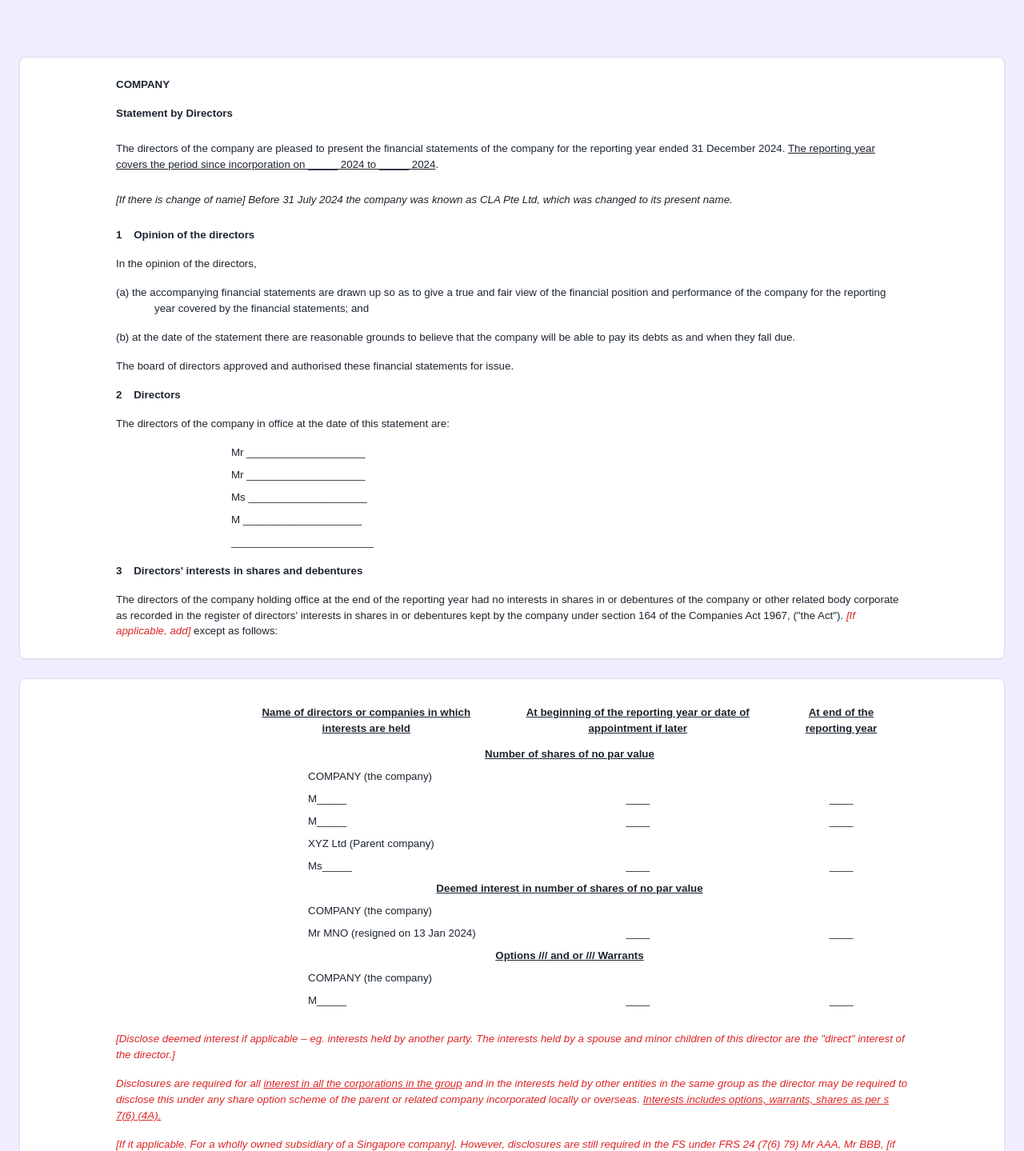
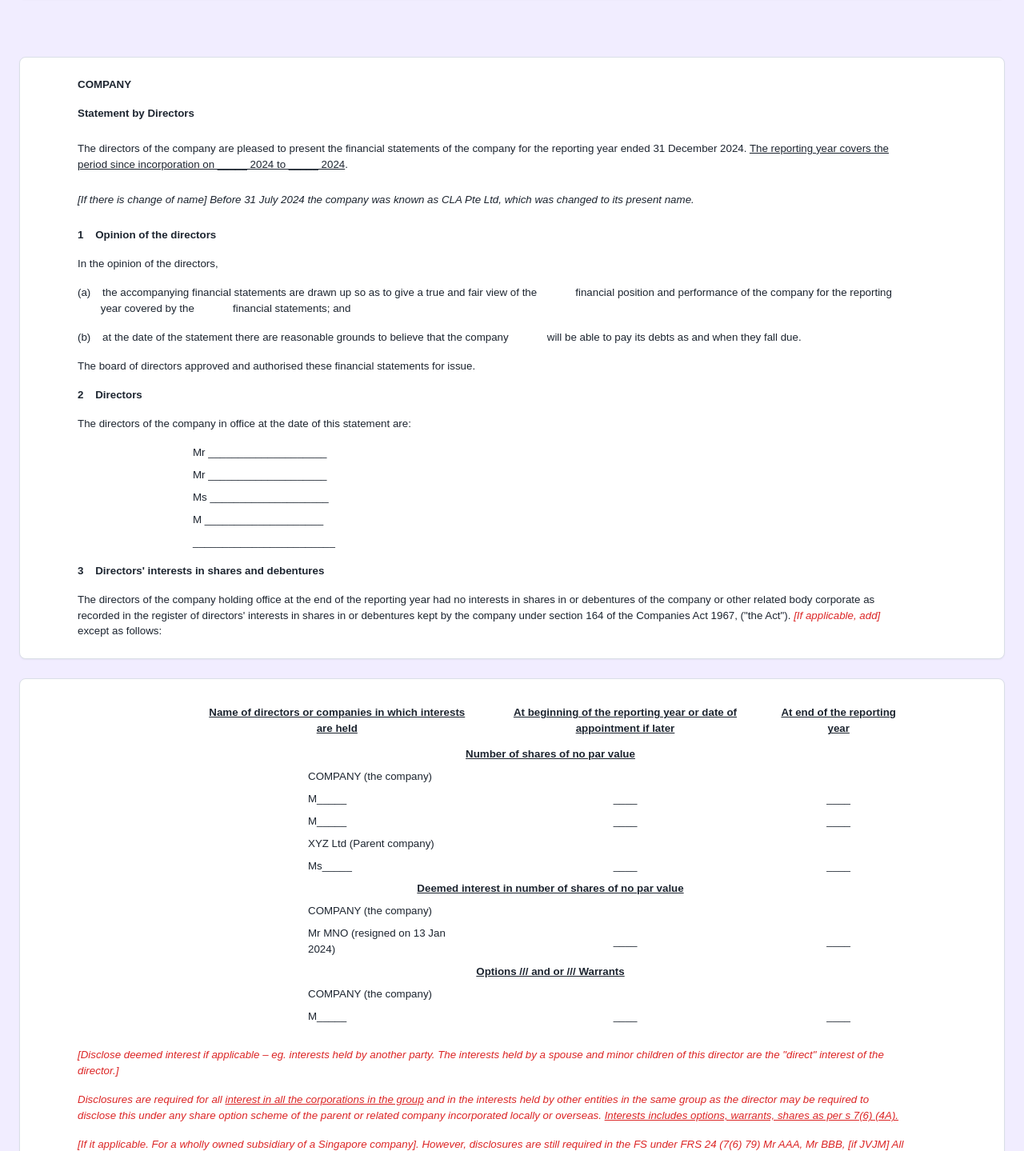
Before and after one commit to kkllow/finscribe-flow, a React (Vite) app: page / in a window 1280 px wide. Shown: the part 631-2070 px from the top of the page at 80% size. Built offline with nearby package versions, Linux system fonts and the light colour scheme.

Commit message:
Update margins and indents

```diff
--- a/src/components/ContentsPage.tsx
+++ b/src/components/ContentsPage.tsx
@@ -3,7 +3,7 @@ import React from 'react';
 export const ContentsPage = () => {
   return (
     <div className="bg-white rounded-lg border border-border shadow-sm p-6 mb-6">
-      <div style={{marginLeft: '1in', marginRight: '1in'}}>
+      <div style={{marginLeft: '0.5in', marginRight: '1in'}}>
         <div className="mb-8">
           <h1 className="text-left mb-2 font-bold" style={{fontFamily: 'Arial', fontSize: '10pt'}}>
             COMPANY (Registration No.: ____________)
--- a/src/components/StatementByDirectors.tsx
+++ b/src/components/StatementByDirectors.tsx
@@ -5,7 +5,7 @@ export const StatementByDirectors = () => {
     <div className="space-y-6">
       {/* Page 1 */}
       <div className="bg-white rounded-lg border border-border shadow-sm p-6">
-        <div style={{marginLeft: '1in', marginRight: '1in'}}>
+        <div style={{marginLeft: '0.5in', marginRight: '1in'}}>
           <div className="mb-6">
             <h1 className="font-bold text-left mb-4" style={{fontFamily: 'Arial', fontSize: '10pt'}}>
               COMPANY
@@ -34,15 +34,15 @@ export const StatementByDirectors = () => {
               <p style={{fontFamily: 'Arial', fontSize: '10pt'}}>In the opinion of the directors,</p>
 
               <div className="space-y-4">
-                <div style={{fontFamily: 'Arial', fontSize: '10pt', paddingLeft: '0.5in', textIndent: '-0.5in'}}>
-                  (a) the accompanying financial statements are drawn up so as to give a true and fair view of the
-                  financial position and performance of the company for the reporting year covered by the
-                  financial statements; and
+                <div style={{fontFamily: 'Arial', fontSize: '10pt', paddingLeft: '0.3in', textIndent: '-0.3in'}}>
+                  (a)&nbsp;&nbsp;&nbsp;&nbsp;the accompanying financial statements are drawn up so as to give a true and fair view of the
+                  &nbsp;&nbsp;&nbsp;&nbsp;&nbsp;&nbsp;&nbsp;&nbsp;&nbsp;&nbsp;&nbsp;&nbsp;financial position and performance of the company for the reporting year covered by the
+                  &nbsp;&nbsp;&nbsp;&nbsp;&nbsp;&nbsp;&nbsp;&nbsp;&nbsp;&nbsp;&nbsp;&nbsp;financial statements; and
                 </div>
 
-                <div style={{fontFamily: 'Arial', fontSize: '10pt', paddingLeft: '0.5in', textIndent: '-0.5in'}}>
-                  (b) at the date of the statement there are reasonable grounds to believe that the company
-                  will be able to pay its debts as and when they fall due.
+                <div style={{fontFamily: 'Arial', fontSize: '10pt', paddingLeft: '0.3in', textIndent: '-0.3in'}}>
+                  (b)&nbsp;&nbsp;&nbsp;&nbsp;at the date of the statement there are reasonable grounds to believe that the company
+                  &nbsp;&nbsp;&nbsp;&nbsp;&nbsp;&nbsp;&nbsp;&nbsp;&nbsp;&nbsp;&nbsp;&nbsp;will be able to pay its debts as and when they fall due.
                 </div>
               </div>
 
@@ -75,7 +75,7 @@ export const StatementByDirectors = () => {
 
       {/* Page 2 */}
       <div className="bg-white rounded-lg border border-border shadow-sm p-6">
-        <div style={{marginLeft: '1in', marginRight: '1in'}}>
+        <div style={{marginLeft: '0.5in', marginRight: '1in'}}>
           <div className="space-y-6 text-left">
             <div className="overflow-x-auto" style={{marginLeft: '1.5in'}}>
               <table className="w-full border-collapse">
@@ -93,27 +93,27 @@ export const StatementByDirectors = () => {
                     </td>
                   </tr>
                   <tr>
-                    <td className="py-1 px-3 text-left" style={{fontFamily: 'Arial', fontSize: '10pt', paddingLeft: '1in'}}>COMPANY (the company)</td>
+                    <td className="py-1 px-3 text-left" style={{fontFamily: 'Arial', fontSize: '10pt', paddingLeft: '1.5in'}}>COMPANY (the company)</td>
                     <td className="py-1 px-3 text-center" style={{fontFamily: 'Arial', fontSize: '10pt'}}></td>
                     <td className="py-1 px-3 text-center" style={{fontFamily: 'Arial', fontSize: '10pt'}}></td>
                   </tr>
                   <tr>
-                    <td className="py-1 px-3 text-left" style={{fontFamily: 'Arial', fontSize: '10pt', paddingLeft: '1in'}}>M_____</td>
+                    <td className="py-1 px-3 text-left" style={{fontFamily: 'Arial', fontSize: '10pt', paddingLeft: '1.5in'}}>M_____</td>
                     <td className="py-1 px-3 text-center" style={{fontFamily: 'Arial', fontSize: '10pt'}}>____</td>
                     <td className="py-1 px-3 text-center" style={{fontFamily: 'Arial', fontSize: '10pt'}}>____</td>
                   </tr>
                   <tr>
-                    <td className="py-1 px-3 text-left" style={{fontFamily: 'Arial', fontSize: '10pt', paddingLeft: '1in'}}>M_____</td>
+                    <td className="py-1 px-3 text-left" style={{fontFamily: 'Arial', fontSize: '10pt', paddingLeft: '1.5in'}}>M_____</td>
                     <td className="py-1 px-3 text-center" style={{fontFamily: 'Arial', fontSize: '10pt'}}>____</td>
                     <td className="py-1 px-3 text-center" style={{fontFamily: 'Arial', fontSize: '10pt'}}>____</td>
                   </tr>
                   <tr>
-                    <td className="py-1 px-3 text-left" style={{fontFamily: 'Arial', fontSize: '10pt', paddingLeft: '1in'}}>XYZ Ltd (Parent company)</td>
+                    <td className="py-1 px-3 text-left" style={{fontFamily: 'Arial', fontSize: '10pt', paddingLeft: '1.5in'}}>XYZ Ltd (Parent company)</td>
                     <td className="py-1 px-3 text-center" style={{fontFamily: 'Arial', fontSize: '10pt'}}></td>
                     <td className="py-1 px-3 text-center" style={{fontFamily: 'Arial', fontSize: '10pt'}}></td>
                   </tr>
                   <tr>
-                    <td className="py-1 px-3 text-left" style={{fontFamily: 'Arial', fontSize: '10pt', paddingLeft: '1in'}}>Ms_____</td>
+                    <td className="py-1 px-3 text-left" style={{fontFamily: 'Arial', fontSize: '10pt', paddingLeft: '1.5in'}}>Ms_____</td>
                     <td className="py-1 px-3 text-center" style={{fontFamily: 'Arial', fontSize: '10pt'}}>____</td>
                     <td className="py-1 px-3 text-center" style={{fontFamily: 'Arial', fontSize: '10pt'}}>____</td>
                   </tr>
@@ -123,12 +123,12 @@ export const StatementByDirectors = () => {
                     </td>
                   </tr>
                   <tr>
-                    <td className="py-1 px-3 text-left" style={{fontFamily: 'Arial', fontSize: '10pt', paddingLeft: '1in'}}>COMPANY (the company)</td>
+                    <td className="py-1 px-3 text-left" style={{fontFamily: 'Arial', fontSize: '10pt', paddingLeft: '1.5in'}}>COMPANY (the company)</td>
                     <td className="py-1 px-3 text-center" style={{fontFamily: 'Arial', fontSize: '10pt'}}></td>
                     <td className="py-1 px-3 text-center" style={{fontFamily: 'Arial', fontSize: '10pt'}}></td>
                   </tr>
                   <tr>
-                    <td className="py-1 px-3 text-left" style={{fontFamily: 'Arial', fontSize: '10pt', paddingLeft: '1in'}}>Mr MNO (resigned on 13 Jan 2024)</td>
+                    <td className="py-1 px-3 text-left" style={{fontFamily: 'Arial', fontSize: '10pt', paddingLeft: '1.5in'}}>Mr MNO (resigned on 13 Jan 2024)</td>
                     <td className="py-1 px-3 text-center" style={{fontFamily: 'Arial', fontSize: '10pt'}}>____</td>
                     <td className="py-1 px-3 text-center" style={{fontFamily: 'Arial', fontSize: '10pt'}}>____</td>
                   </tr>
@@ -138,12 +138,12 @@ export const StatementByDirectors = () => {
                     </td>
                   </tr>
                   <tr>
-                    <td className="py-1 px-3 text-left" style={{fontFamily: 'Arial', fontSize: '10pt', paddingLeft: '1in'}}>COMPANY (the company)</td>
+                    <td className="py-1 px-3 text-left" style={{fontFamily: 'Arial', fontSize: '10pt', paddingLeft: '1.5in'}}>COMPANY (the company)</td>
                     <td className="py-1 px-3 text-center" style={{fontFamily: 'Arial', fontSize: '10pt'}}></td>
                     <td className="py-1 px-3 text-center" style={{fontFamily: 'Arial', fontSize: '10pt'}}></td>
                   </tr>
                   <tr>
-                    <td className="py-1 px-3 text-left" style={{fontFamily: 'Arial', fontSize: '10pt', paddingLeft: '1in'}}>M_____</td>
+                    <td className="py-1 px-3 text-left" style={{fontFamily: 'Arial', fontSize: '10pt', paddingLeft: '1.5in'}}>M_____</td>
                     <td className="py-1 px-3 text-center" style={{fontFamily: 'Arial', fontSize: '10pt'}}>____</td>
                     <td className="py-1 px-3 text-center" style={{fontFamily: 'Arial', fontSize: '10pt'}}>____</td>
                   </tr>
@@ -209,7 +209,7 @@ export const StatementByDirectors = () => {
 
       {/* Page 3 */}
       <div className="bg-white rounded-lg border border-border shadow-sm p-6">
-        <div style={{marginLeft: '1in', marginRight: '1in'}}>
+        <div style={{marginLeft: '0.5in', marginRight: '1in'}}>
           <div className="space-y-6 text-left">
             <h3 className="font-bold" style={{fontFamily: 'Arial', fontSize: '10pt'}}>5&nbsp;&nbsp;&nbsp;&nbsp;Options</h3>
 
```
